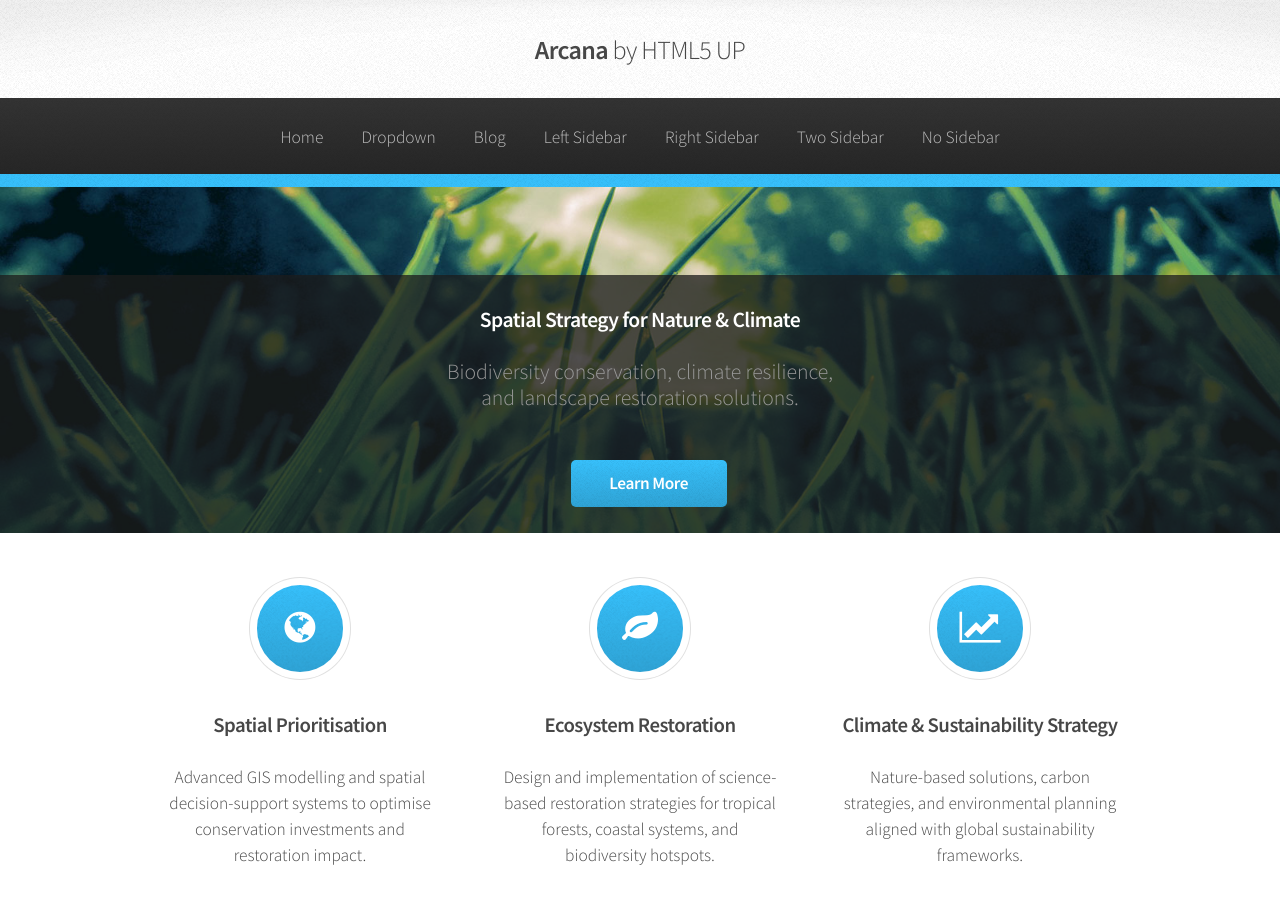
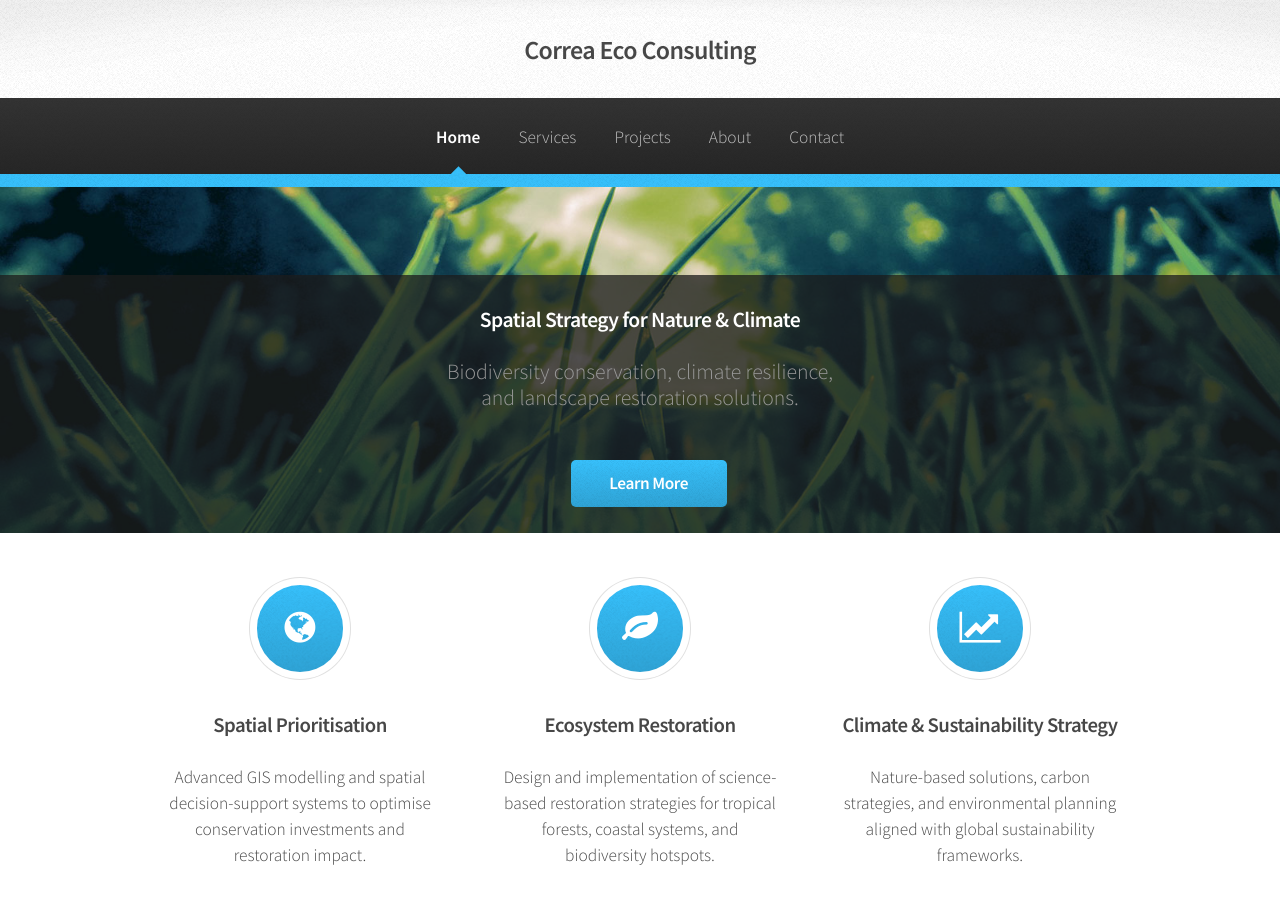
Before and after one commit to correaeco/correaeco.github.io, a Jekyll site: the page built from index.html, in a window 1280 px wide and 900 px high. Built offline with Jekyll 4.4.1, drawn with Linux system fonts in a browser that asks for light colours.

Commit message:
Update header.html

```diff
--- a/_includes/header.html
+++ b/_includes/header.html
@@ -1,65 +1,61 @@
 <!DOCTYPE HTML>
-<!--
-	Arcana by HTML5 UP
-	html5up.net | @n33co
-	Free for personal and commercial use under the CCA 3.0 license (html5up.net/license)
--->
 <html>
 	<head>
-		<title>Arcana by HTML5 UP</title>
+		<title>{{ page.title }} | Correa Eco Consulting</title>
 		<meta http-equiv="content-type" content="text/html; charset=utf-8" />
-		<meta name="description" content="" />
-		<meta name="keywords" content="" />
-		<!--[if lte IE 8]><script src="{{ site.baseurl }}/assets/css/ie/html5shiv.js"></script><![endif]-->
+		<meta name="description" content="Spatial planning, ecosystem restoration, and environmental strategy consulting." />
+		<meta name="keywords" content="GIS, spatial planning, ecosystem restoration, biodiversity, climate strategy, environmental consulting" />
+
 		<script src="{{ site.baseurl }}/assets/js/jquery.min.js"></script>
 		<script src="{{ site.baseurl }}/assets/js/jquery.dropotron.min.js"></script>
 		<script src="{{ site.baseurl }}/assets/js/skel.min.js"></script>
 		<script src="{{ site.baseurl }}/assets/js/skel-layers.min.js"></script>
 		<script src="{{ site.baseurl }}/assets/js/init.js"></script>
+
 		<noscript>
 			<link rel="stylesheet" href="{{ site.baseurl }}/assets/css/skel.css" />
 			<link rel="stylesheet" href="{{ site.baseurl }}/assets/css/style.css" />
 			<link rel="stylesheet" href="{{ site.baseurl }}/assets/css/style-wide.css" />
 		</noscript>
-		<!--[if lte IE 8]><link rel="stylesheet" href="{{ site.baseurl }}/assets/css/ie/v8.css" /><![endif]-->
 	</head>
+
 	<body>
 
 		<!-- Header -->
 		<div id="header">
 
 			<!-- Logo -->
-					<h1><a href="{{ site.baseurl }}/index.html" id="logo">Arcana <em>by HTML5 UP</em></a></h1>
+			<h1>
+				<a href="{{ site.baseurl }}/" id="logo">
+					Correa Eco Consulting
+				</a>
+			</h1>
 
-				<!-- Nav -->
+			<!-- Navigation -->
 			<nav id="nav">
 				<ul>
 					{% assign current = page.url | downcase | split: '/' %}
-							<li {% if current[1] == 'index.html' %}class="current"{% endif %}><a href="{{ site.baseurl }}/index.html">Home</a></li>
-							<li>
-								<a href="">Dropdown</a>
-								<ul>
-									<li><a href="#">Lorem dolor</a></li>
-									<li><a href="#">Magna phasellus</a></li>
-									<li><a href="#">Etiam sed tempus</a></li>
-									<li>
-										<a href="">Submenu</a>
-										<ul>
-											<li><a href="#">Lorem dolor</a></li>
-											<li><a href="#">Phasellus magna</a></li>
-											<li><a href="#">Magna phasellus</a></li>
-											<li><a href="#">Etiam nisl</a></li>
-											<li><a href="#">Veroeros feugiat</a></li>
-										</ul>
+
+					<li {% if page.url == '/' %}class="current"{% endif %}>
+						<a href="{{ site.baseurl }}/">Home</a>
 					</li>
-									<li><a href="#">Veroeros feugiat</a></li>
-								</ul>
+
+					<li {% if current[1] == 'services' %}class="current"{% endif %}>
+						<a href="{{ site.baseurl }}/services/">Services</a>
 					</li>
-							<li {% if current[1] == 'blog' %}class="current"{% endif %}><a href="{{ site.baseurl }}/blog">Blog</a></li>
-							<li {% if current[1] == 'left-sidebar.html' %}class="current"{% endif %}><a href="{{ site.baseurl }}/left-sidebar.html">Left Sidebar</a></li>
-							<li {% if current[1] == 'right-sidebar.html' %}class="current"{% endif %}><a href="{{ site.baseurl }}/right-sidebar.html">Right Sidebar</a></li>
-							<li {% if current[1] == 'two-sidebar.html' %}class="current"{% endif %}><a href="{{ site.baseurl }}/two-sidebar.html">Two Sidebar</a></li>
-							<li {% if current[1] == 'no-sidebar.html' %}class="current"{% endif %}><a href="{{ site.baseurl }}/no-sidebar.html">No Sidebar</a></li>
+
+					<li {% if current[1] == 'projects' %}class="current"{% endif %}>
+						<a href="{{ site.baseurl }}/projects/">Projects</a>
+					</li>
+
+					<li {% if current[1] == 'about' %}class="current"{% endif %}>
+						<a href="{{ site.baseurl }}/about/">About</a>
+					</li>
+
+					<li {% if current[1] == 'contact' %}class="current"{% endif %}>
+						<a href="{{ site.baseurl }}/contact/">Contact</a>
+					</li>
+
 				</ul>
 			</nav>
 
```
Lines whose indentation alone changed are shown as unchanged.
